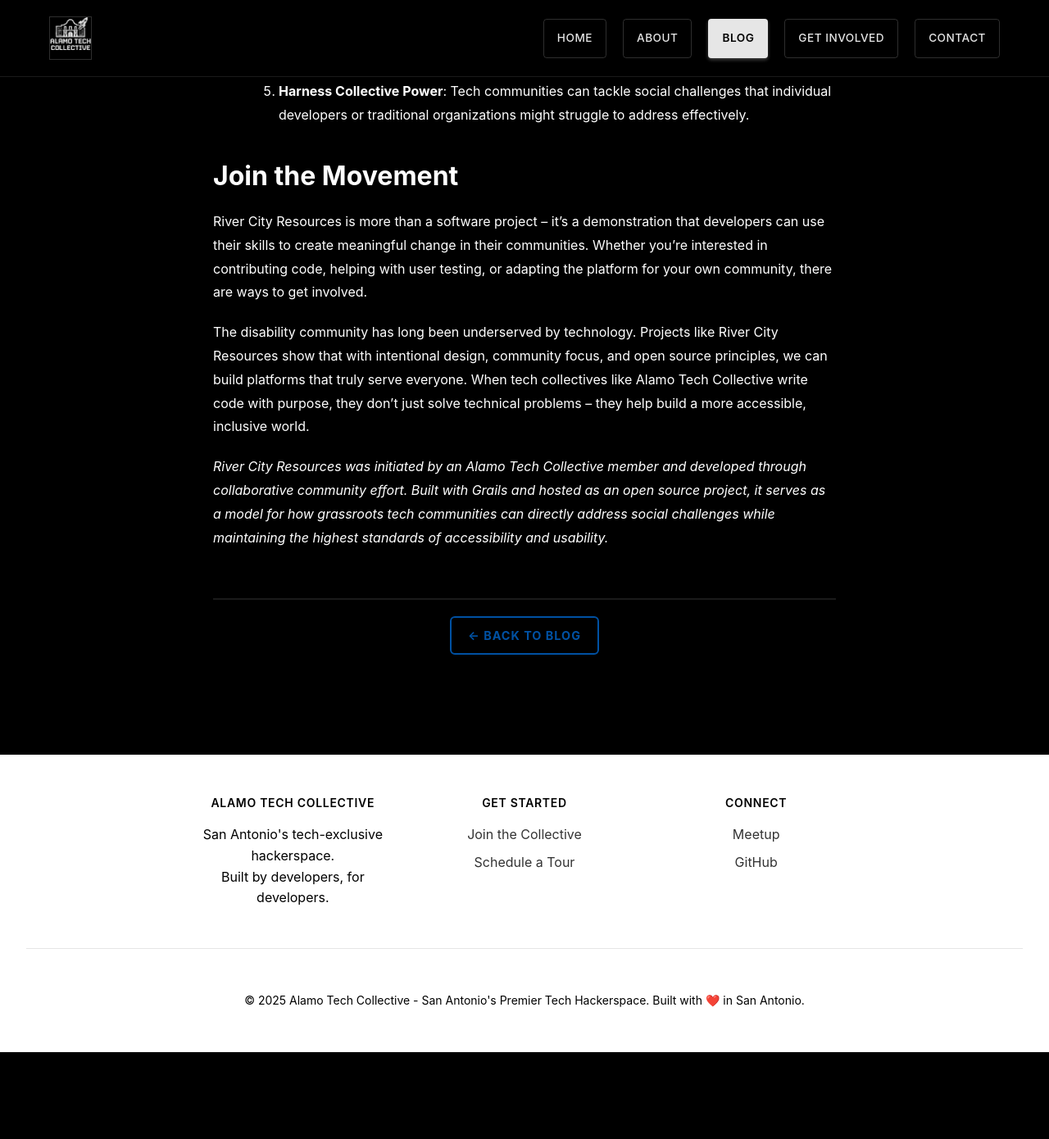
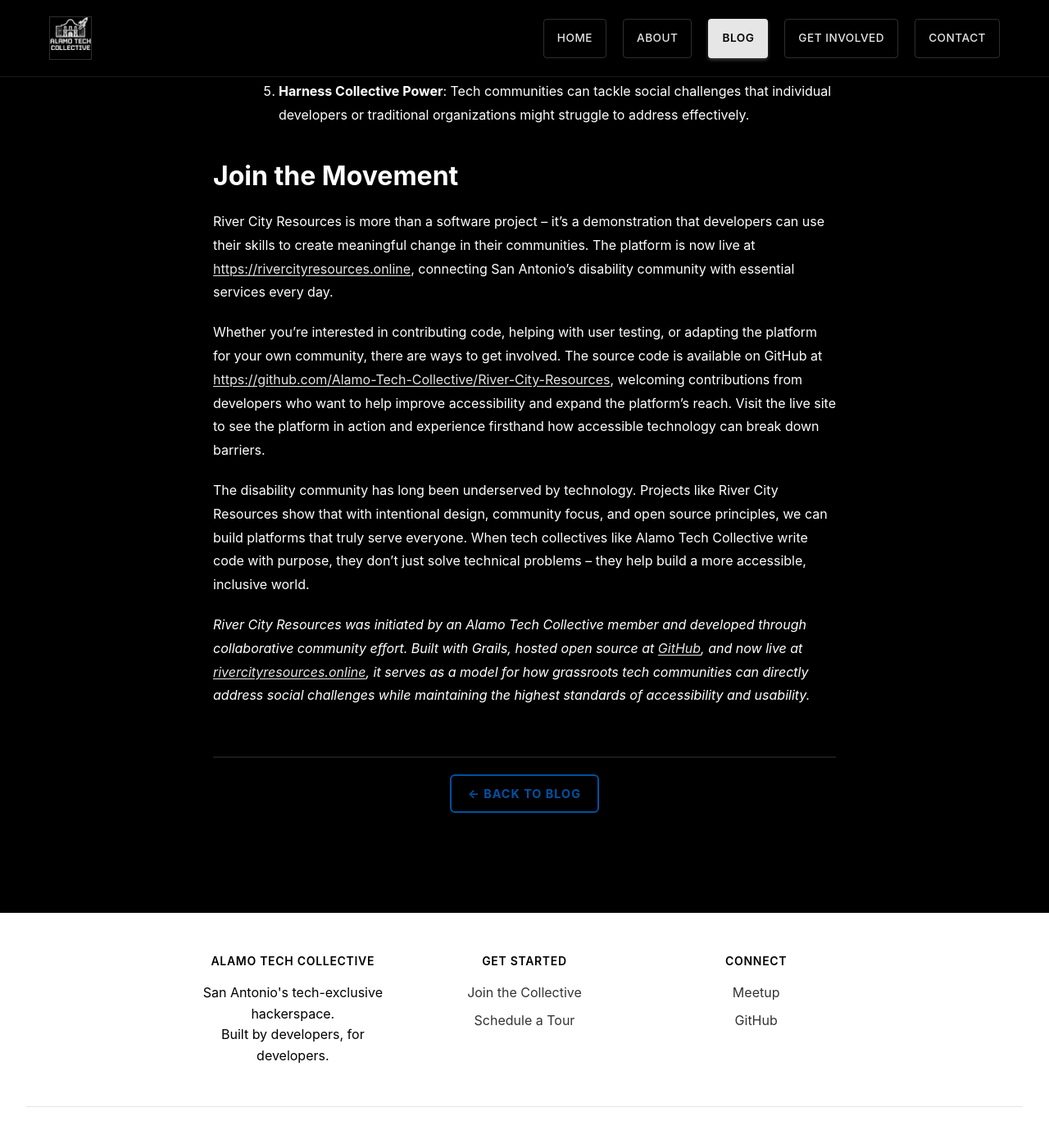
Before and after one commit to Alamo-Tech-Collective/alamo-tech-collective.github.io, a Jekyll site: the page built from _posts/2025-08-01-building-bridges-through-code-river-city-resources.md, in a window 1280 px wide and 1400 px high, scrolled down 5356 px. Shown: the top 1390 px of the window at 82% size. Built offline with Jekyll 4.4.1, drawn with Linux system fonts in a browser that asks for light colours; before the commit the page ends 6640 px from its top, so only the background shows below that.

Commit message:
Publish and update RCR blog post

```diff
--- a/_posts/2025-08-01-building-bridges-through-code-river-city-resources.md
+++ b/_posts/2025-08-01-building-bridges-through-code-river-city-resources.md
@@ -112,8 +112,10 @@
 
 ## Join the Movement
 
-River City Resources is more than a software project – it's a demonstration that developers can use their skills to create meaningful change in their communities. Whether you're interested in contributing code, helping with user testing, or adapting the platform for your own community, there are ways to get involved.
+River City Resources is more than a software project – it's a demonstration that developers can use their skills to create meaningful change in their communities. The platform is now live at [https://rivercityresources.online](https://rivercityresources.online), connecting San Antonio's disability community with essential services every day.
+
+Whether you're interested in contributing code, helping with user testing, or adapting the platform for your own community, there are ways to get involved. The source code is available on GitHub at [https://github.com/Alamo-Tech-Collective/River-City-Resources](https://github.com/Alamo-Tech-Collective/River-City-Resources), welcoming contributions from developers who want to help improve accessibility and expand the platform's reach. Visit the live site to see the platform in action and experience firsthand how accessible technology can break down barriers.
 
 The disability community has long been underserved by technology. Projects like River City Resources show that with intentional design, community focus, and open source principles, we can build platforms that truly serve everyone. When tech collectives like Alamo Tech Collective write code with purpose, they don't just solve technical problems – they help build a more accessible, inclusive world.
 
-*River City Resources was initiated by an Alamo Tech Collective member and developed through collaborative community effort. Built with Grails and hosted as an open source project, it serves as a model for how grassroots tech communities can directly address social challenges while maintaining the highest standards of accessibility and usability.*
+*River City Resources was initiated by an Alamo Tech Collective member and developed through collaborative community effort. Built with Grails, hosted open source at [GitHub](https://github.com/Alamo-Tech-Collective/River-City-Resources), and now live at [rivercityresources.online](https://rivercityresources.online), it serves as a model for how grassroots tech communities can directly address social challenges while maintaining the highest standards of accessibility and usability.*
```
